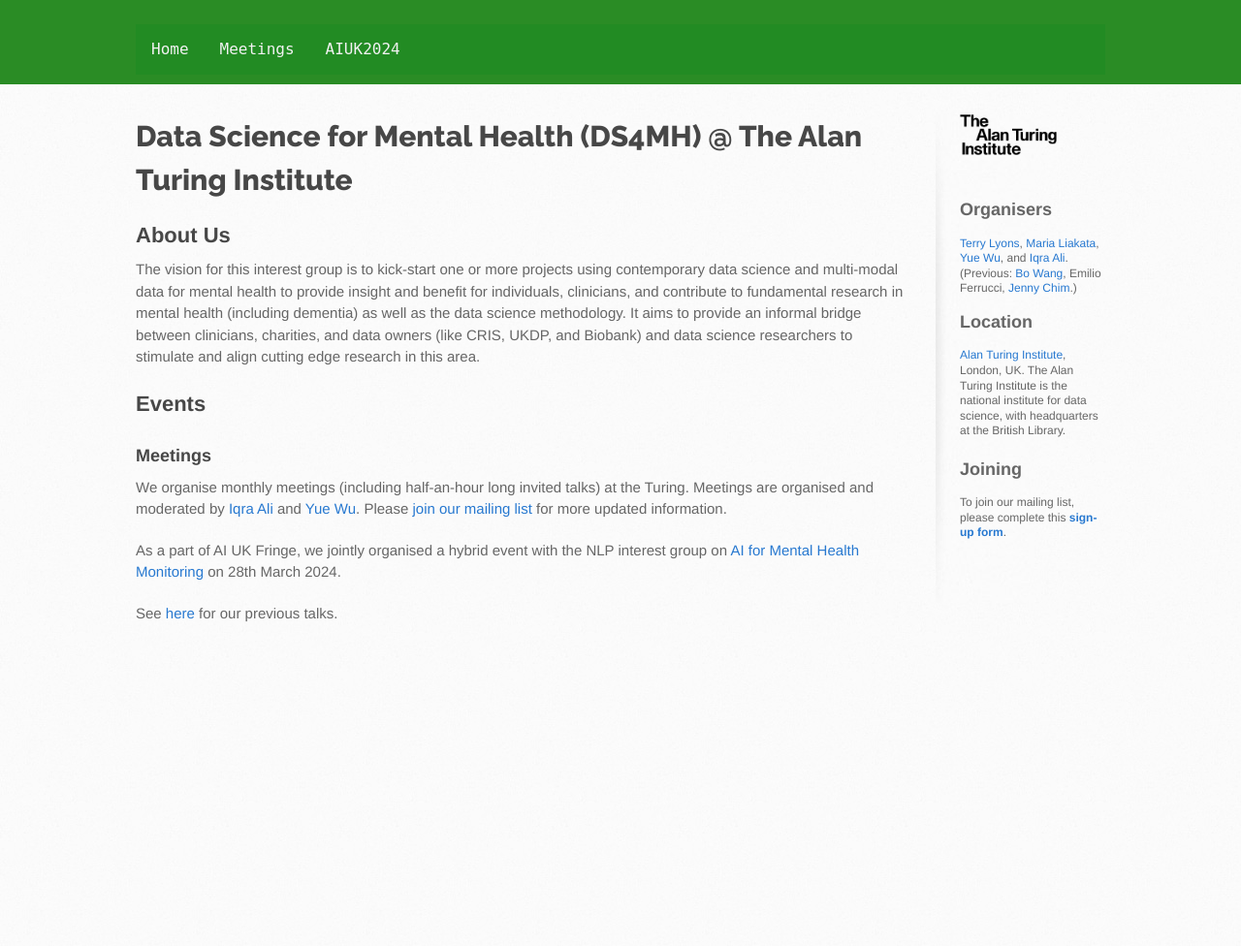
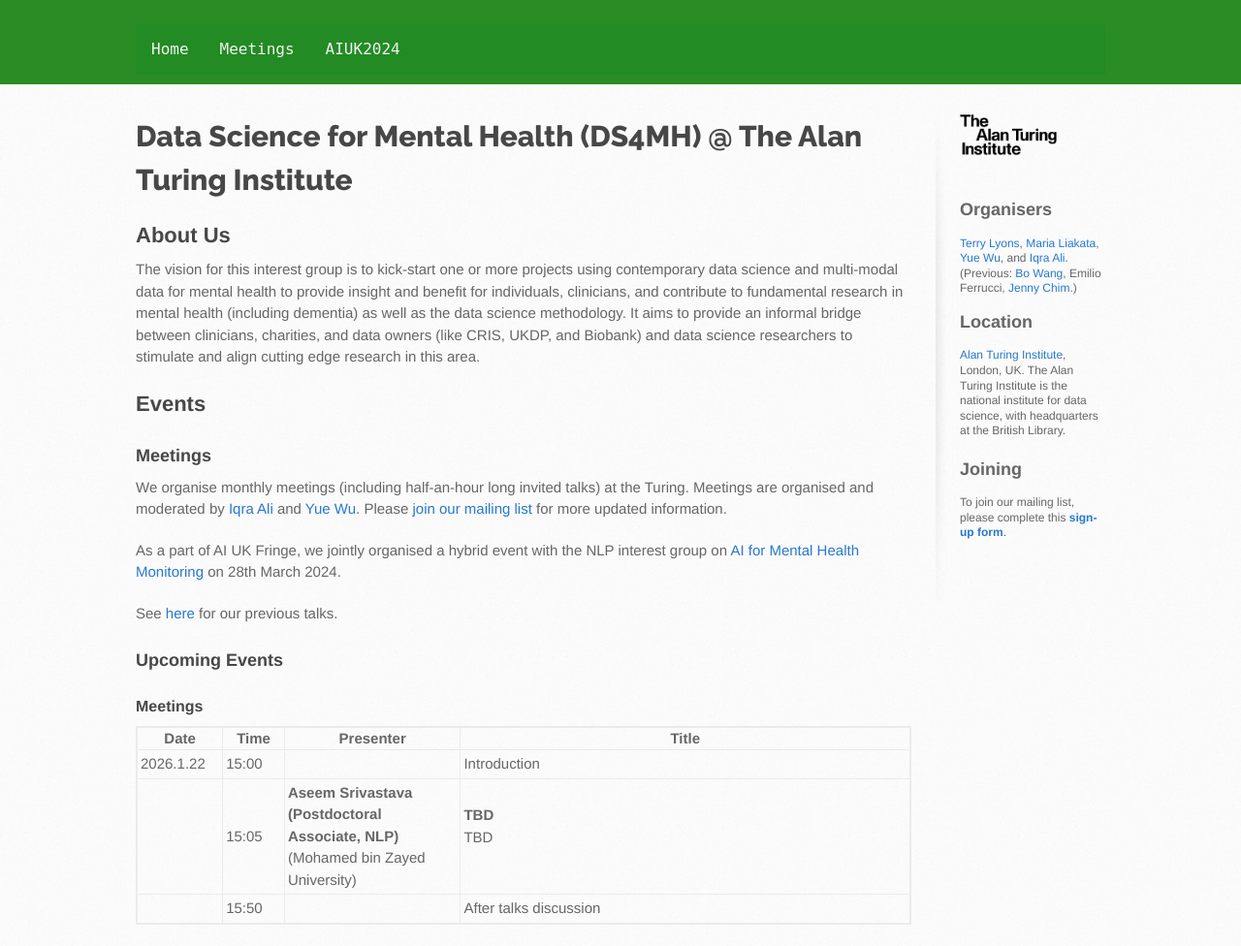
Before and after one commit to turing-ds4mh/turing-ds4mh.github.io, a Jekyll site: the page built from index.md, in a window 1280 px wide. Shown: the whole page at 97% size. Built offline with Jekyll 4.4.1, drawn with Linux system fonts in a browser that asks for light colours; before the commit the page ends 900 px from its top, so only the background shows below that.

Commit message:
Update index.html

```diff
--- a/_layouts/index.html
+++ b/_layouts/index.html
@@ -36,7 +36,7 @@
 
         <!-- Check if there is data for confirmed future talks -->
         {% assign has_future_talk = false %}
-        {% for meeting in site.data.talks_2025.meetings %}
+        {% for meeting in site.data.talks_2026.meetings %}
         {% if meeting.is_upcoming == true %}
         {% assign has_future_talk = true %}
         {% endif %}
@@ -56,7 +56,7 @@
           </tr>
 
           <!-- Manually adjust on an annual basis -->
-          {% for meeting in site.data.talks_2025.meetings %}
+          {% for meeting in site.data.talks_2026.meetings %}
           {% if meeting.is_upcoming == true %}
           <tr>
             <td>{{ meeting.date }} </td>
```
